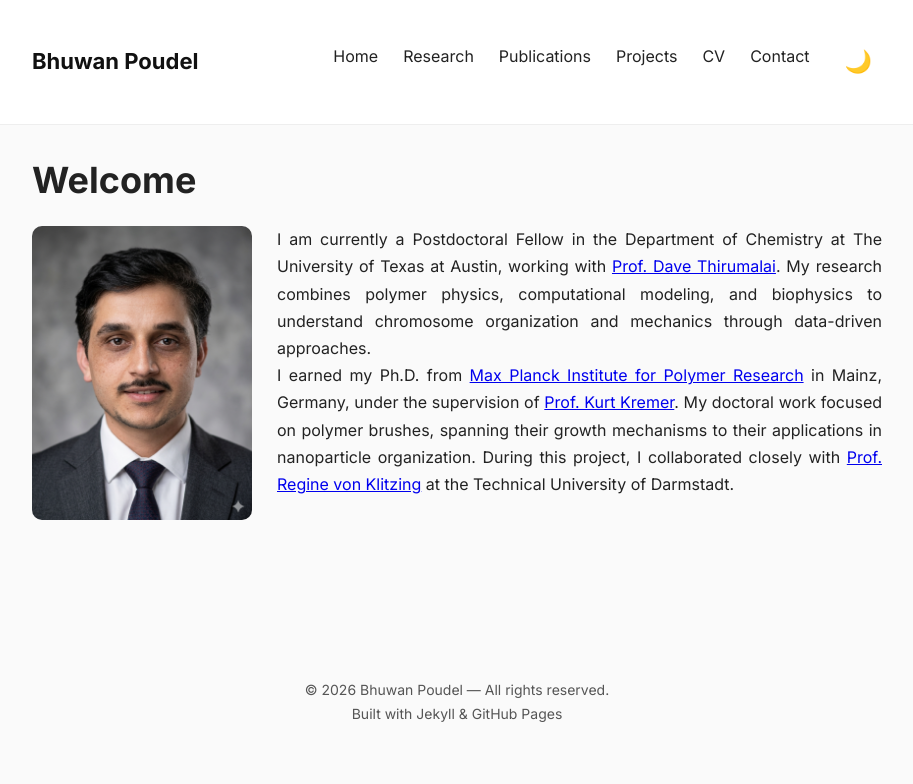
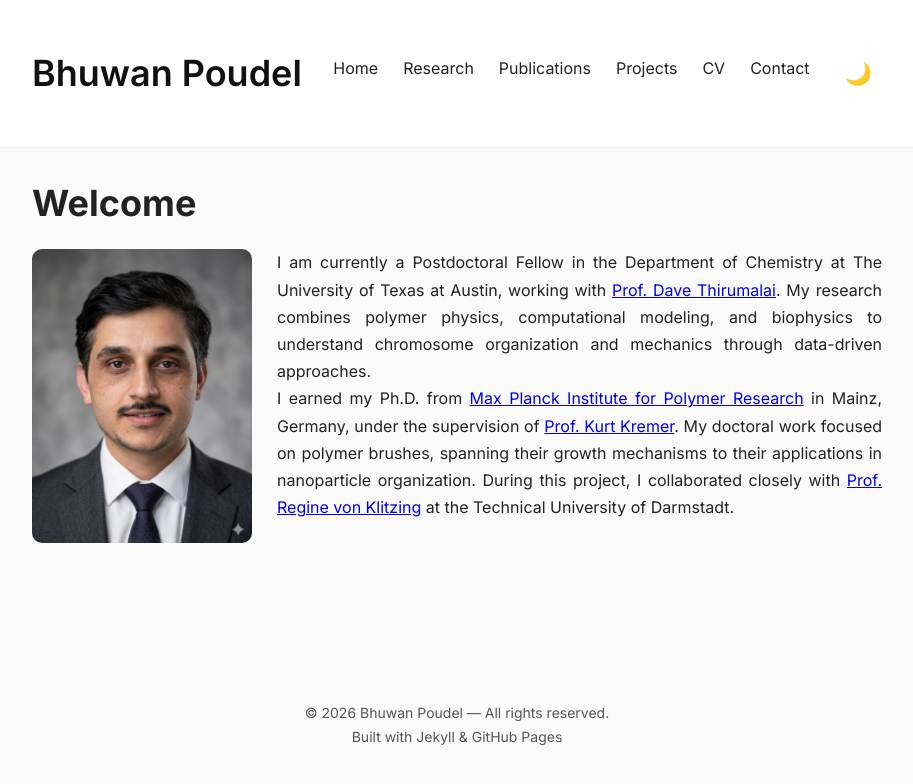
Before and after one commit to pdlbhuwan/pdlbhuwan.github.io, a Jekyll site: the page built from index.md, in a window 1280 px wide. Shown: the top 784 px of the page, without its empty margins (183-1096 px from the left). Built offline with Jekyll 4.4.1, drawn with Linux system fonts in a browser that asks for light colours.

Commit message:
Update header.html

```diff
--- a/_includes/header.html
+++ b/_includes/header.html
@@ -1,6 +1,8 @@
 <header class="site-header">
   <div class="container header-flex">
-    <a class="logo" href="/">{{ site.title }}</a>
+    <a class="logo" href="/" style="font-size: 36px; font-weight: 600;">
+  {{ site.title }}
+</a>
 
     <nav class="navbar">
       <ul>
```
